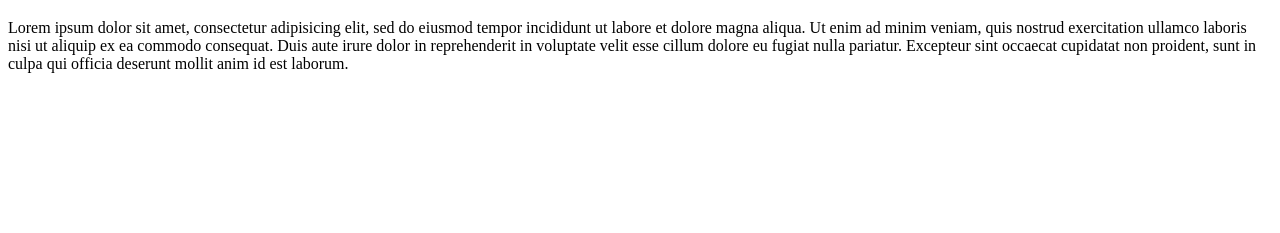
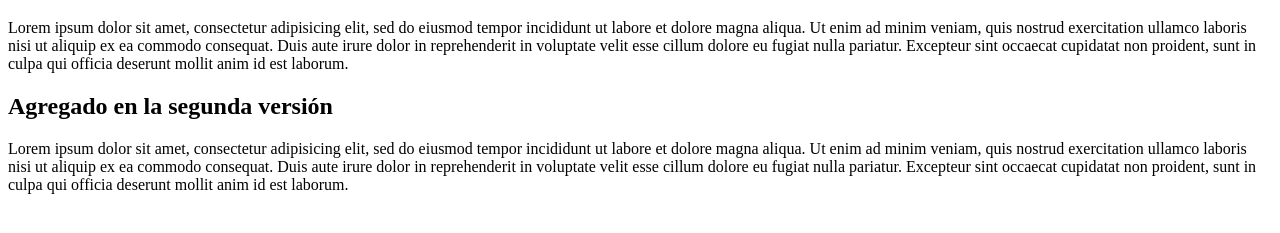
Before and after one commit to cristianvalar/ejemplogit, a plain HTML site: page index.html in a window 1280 px wide. Shown: the part 61-294 px from the top of the page. Drawn offline with Linux system fonts and the light colour scheme.

Commit message:
Se agregó un segundo parrafo

```diff
--- a/index.html
+++ b/index.html
@@ -13,5 +13,12 @@
         consequat. Duis aute irure dolor in reprehenderit in voluptate velit esse
         cillum dolore eu fugiat nulla pariatur. Excepteur sint occaecat cupidatat non
         proident, sunt in culpa qui officia deserunt mollit anim id est laborum.</p>
+        <h2>Agregado en la segunda versión</h2>
+        <p>Lorem ipsum dolor sit amet, consectetur adipisicing elit, sed do eiusmod
+        tempor incididunt ut labore et dolore magna aliqua. Ut enim ad minim veniam,
+        quis nostrud exercitation ullamco laboris nisi ut aliquip ex ea commodo
+        consequat. Duis aute irure dolor in reprehenderit in voluptate velit esse
+        cillum dolore eu fugiat nulla pariatur. Excepteur sint occaecat cupidatat non
+        proident, sunt in culpa qui officia deserunt mollit anim id est laborum.</p>
     </body>
 </html>
```
